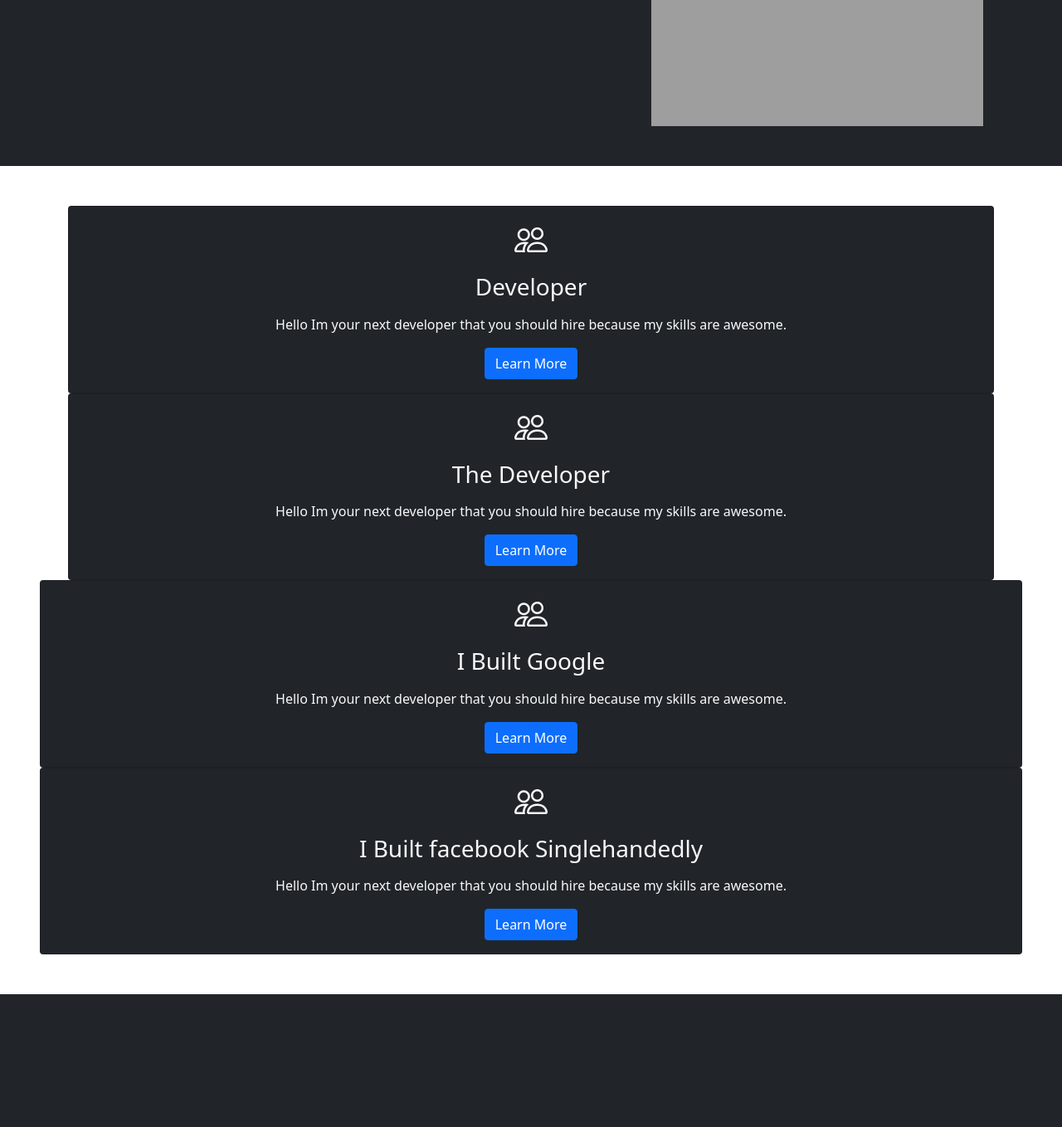
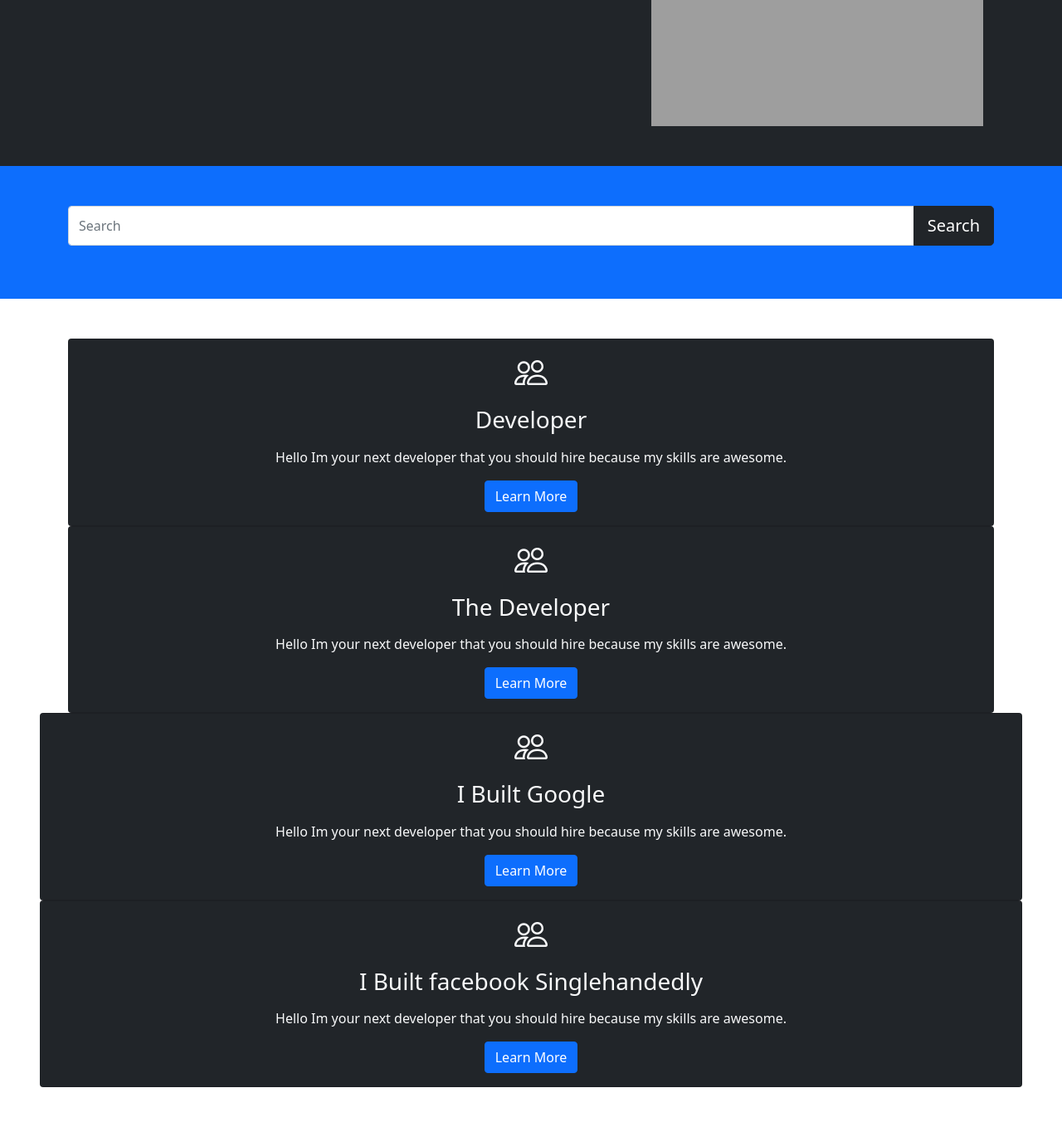
Before and after one commit to BrandonSnyder/Employed, a Node server app: template views/login.handlebars in a window 1280 px wide. Shown: the part 252-1610 px from the top of the page at 83% size. Before the commit the page ends 1450 px from the top, so only its background shows below. Run offline with Node 20, Linux system fonts and the light colour scheme; the template is opened without the code that fills it, so the values that code supplies are empty; some libraries are stand-ins or nearby versions; grey boxes are pictures that could not be loaded.

Commit message:
search bar added

```diff
--- a/views/layouts/main.handlebars
+++ b/views/layouts/main.handlebars
@@ -44,9 +44,11 @@
   </div>
   </nav>
 
-  <!--Showcase-->
-  <section class="bg-dark text-light p-5 test-center">
+<!--Showcase-->
+  <section class="bg-dark text-light p-5 test-center text-sm-start">
       <div class="container">
+       <div class="d-sm-flex align-items-center justify-content-between">
+       </div>
        <div class="d-sm-flex">
          <div>
           <h1>Your Place for developers by Location</h1>
@@ -57,14 +59,18 @@
        </div>
   </section>
 
-  {{!-- PLACEHOLDER TO TEST MAP API --}}
-
-<div id="maps_container" class="modal-pane">
-        <!-- Will Contain Appended Content -->
-        <div id="map"></div>
-</div>
-
-  {{!-- PLACEHOLDER TO TEST MAP API --}}
+ <!-- Search Button-->
+  <section class="bg-primary text-light p-5">
+      <div class="container">
+        <div class="d-md-flex justify-content-between align-items-center">
+         <h3 class="mb-3 mb-md-0"></h3>
+         <div class="input-group mb-3">
+            <input type="text" class="form-control" placeholder="Search" aria-label="Search" aria-describedby="button-addon2">
+            <button class="btn btn-dark btn-lg" type="button" id="button-addon2">Search</button>
+          </div>
+        </div>
+      </div>
+  </section>
 
   <!-- Boxes -->
     <section class="p-5">
```
